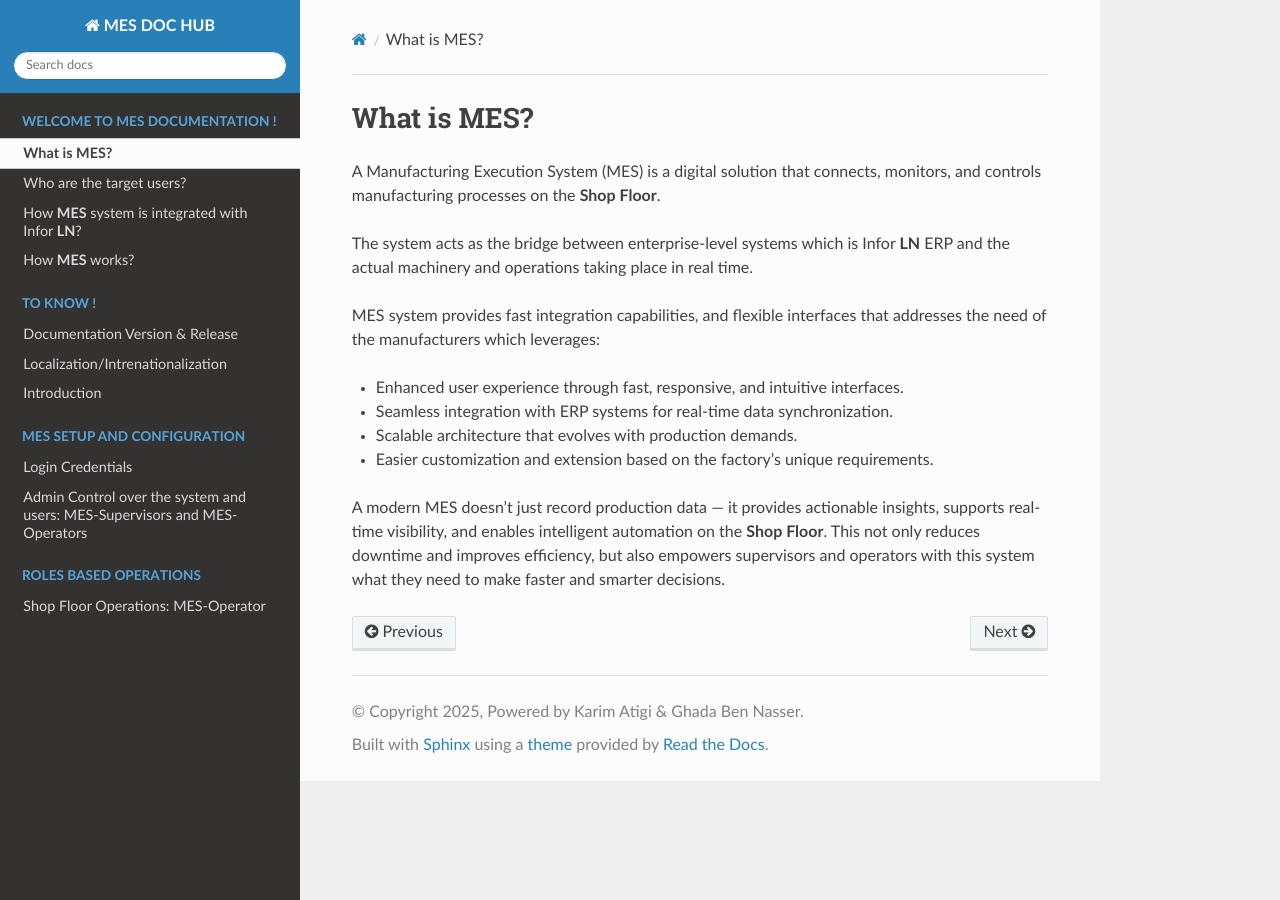
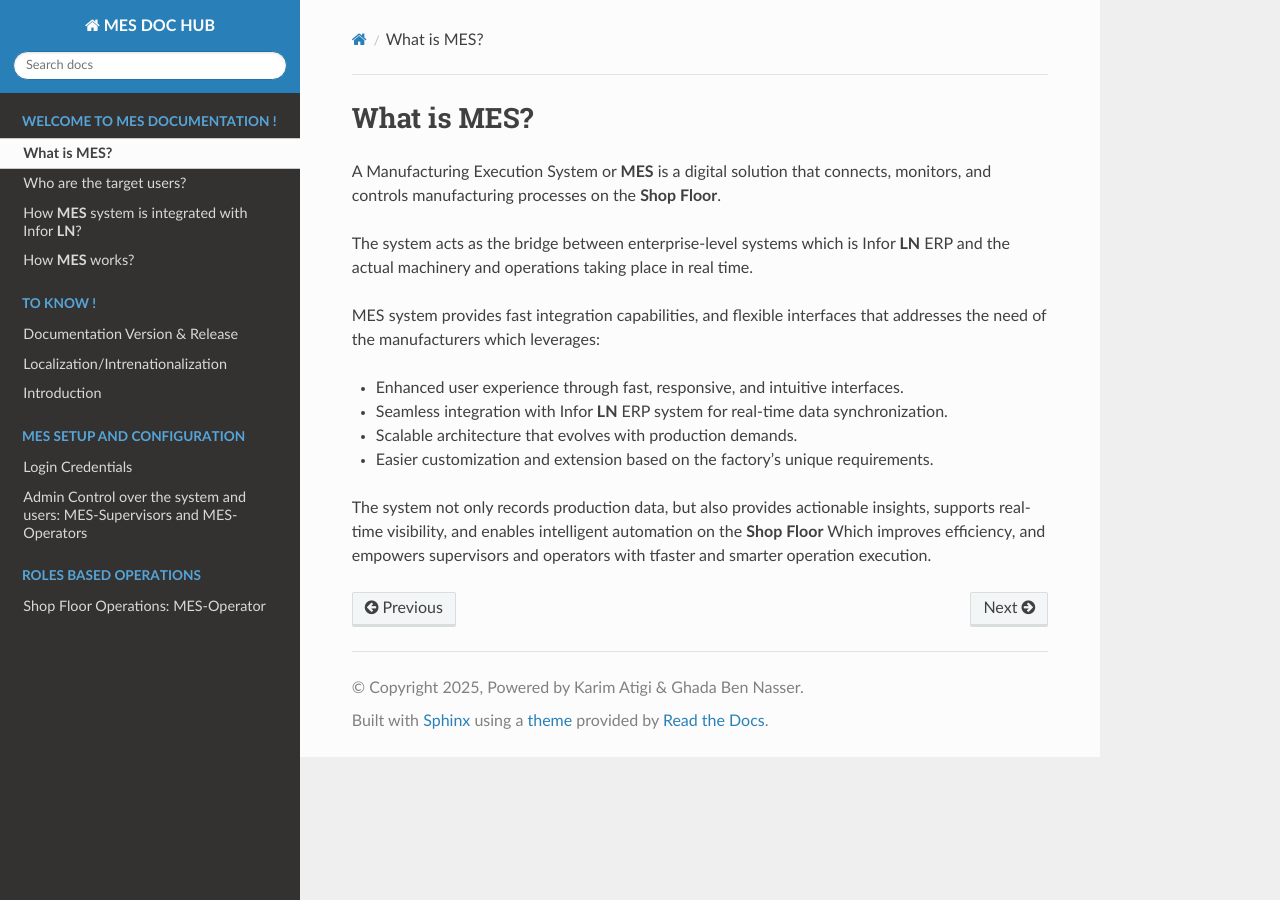
Before and after one commit to ghadiben0/-rtd-tutorial-ghadi2, a Sphinx documentation site: the page built from docs/source/mes.rst, in a window 1280 px wide. Built offline with Sphinx 7.4.7 and the Read the Docs theme 3.1.0, drawn with Linux system fonts in a browser that asks for light colours.

Commit message:
Update mes.rst

```diff
--- a/docs/source/mes.rst
+++ b/docs/source/mes.rst
@@ -2,7 +2,7 @@ What is MES?
 =========================
 
 
-A Manufacturing Execution System (MES) is a digital solution that connects, monitors, and controls manufacturing processes on the **Shop Floor**.
+A Manufacturing Execution System or **MES** is a digital solution that connects, monitors, and controls manufacturing processes on the **Shop Floor**.
 
 The system acts as the bridge between enterprise-level systems which is Infor **LN** ERP and the actual machinery and operations taking place in real time.
 
@@ -10,11 +10,11 @@ MES system provides fast integration capabilities, and flexible interfaces that
 
 - Enhanced user experience through fast, responsive, and intuitive interfaces.
 
-- Seamless integration with ERP systems for real-time data synchronization.
+- Seamless integration with Infor **LN** ERP system for real-time data synchronization.
 
 - Scalable architecture that evolves with production demands.
 
 - Easier customization and extension based on the factory’s unique requirements.
 
 
-A modern MES doesn’t just record production data — it provides actionable insights, supports real-time visibility, and enables intelligent automation on the **Shop Floor**. This not only reduces downtime and improves efficiency, but also empowers supervisors and operators with this system what they need to make faster and smarter decisions.
+The system not only records production data, but also provides actionable insights, supports real-time visibility, and enables intelligent automation on the **Shop Floor** Which improves efficiency, and empowers supervisors and operators with tfaster and smarter operation execution.
```
